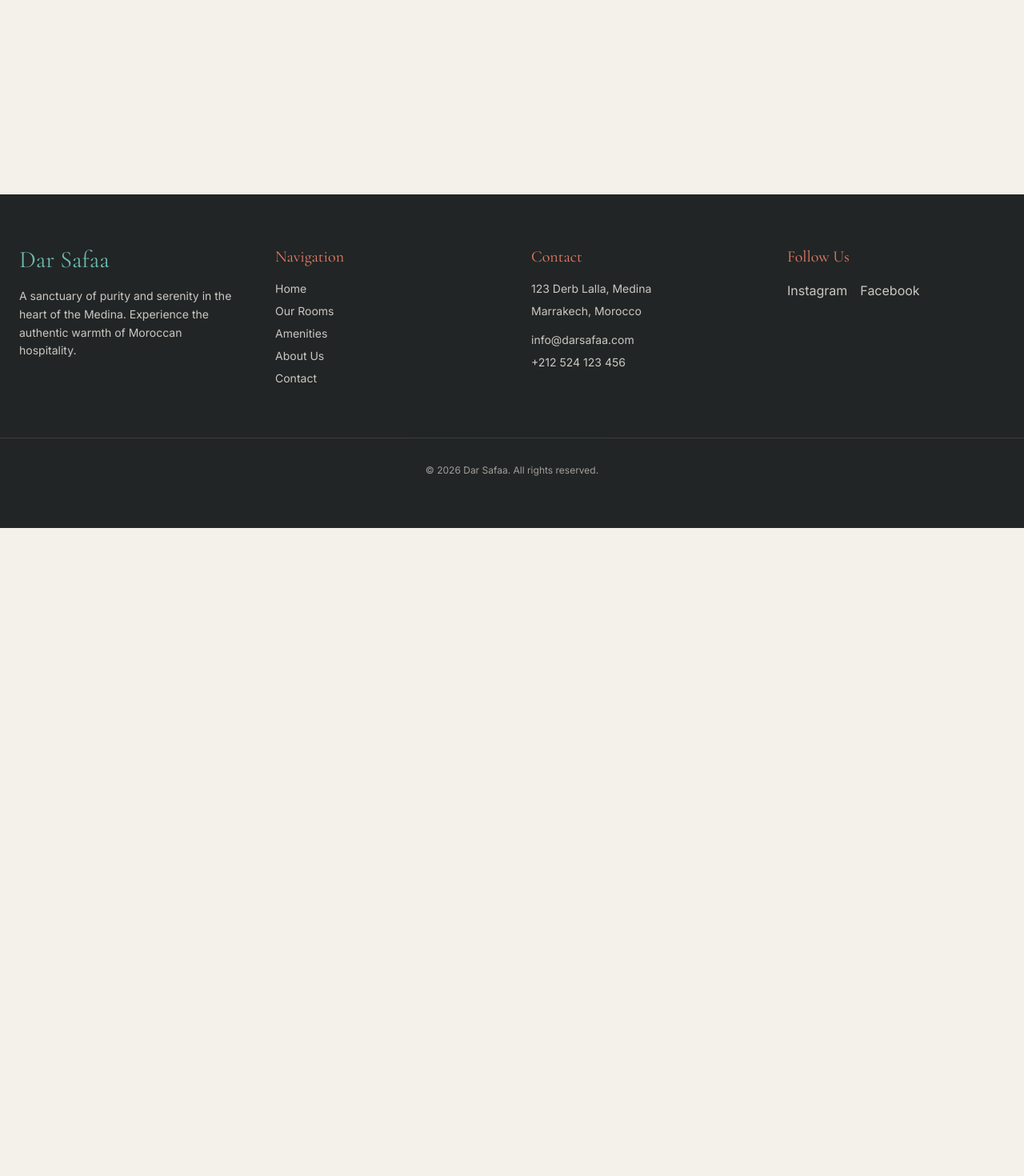
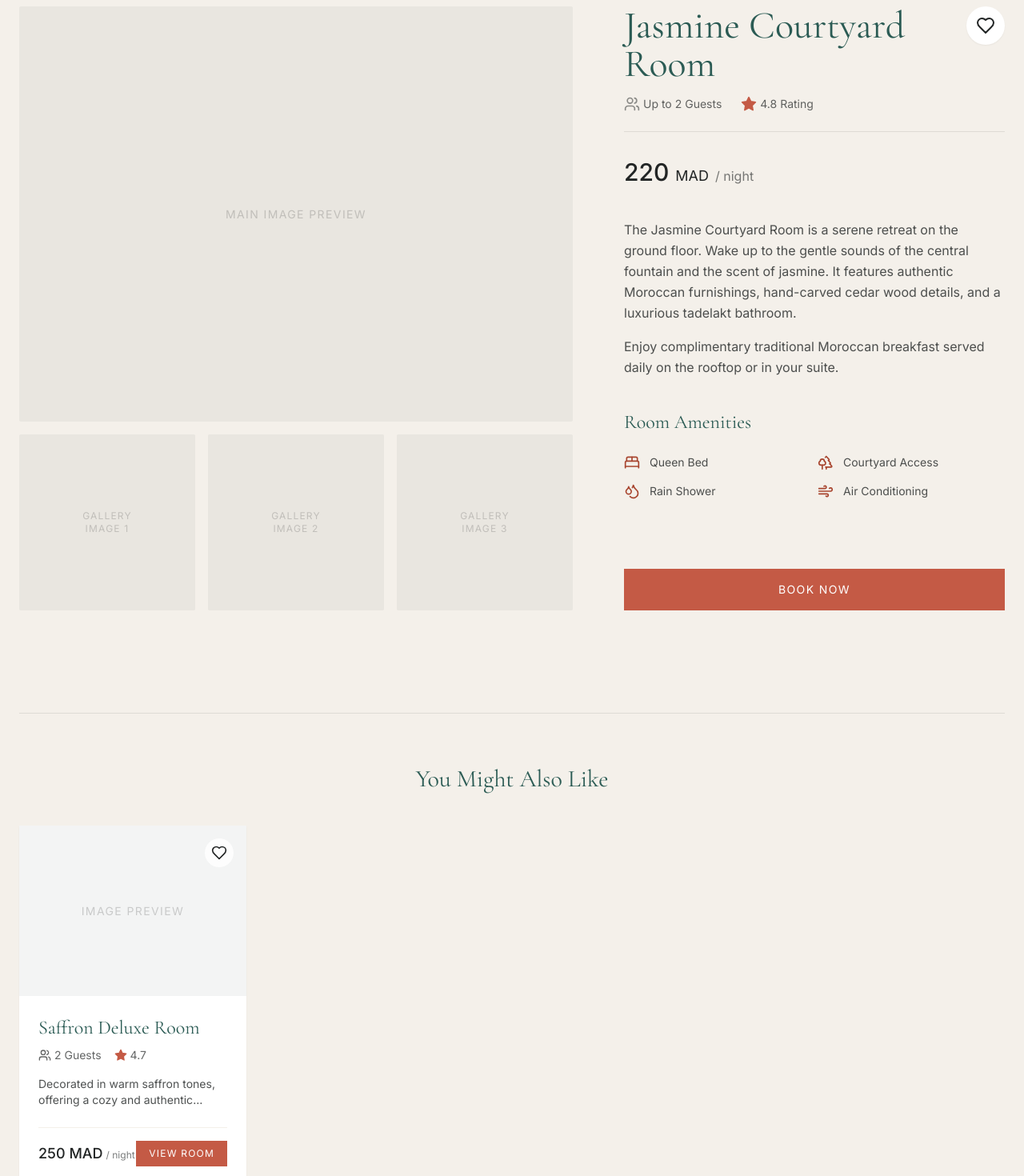
Before and after one commit to AymaneKaidi/webuild_riadTemplate, a React (Vite) app: page /room/jasmine-courtyard-room in a window 1280 px wide. Shown: the part 140-1610 px from the top of the page at 80% size. Before the commit the page ends 800 px from the top, so only its background shows below. Built offline with nearby package versions, Linux system fonts and the light colour scheme; a web font is replaced by a local one.

Commit message:
feat: implement room detail page with navigation and dynamic routing

```diff
--- a/package.json
+++ b/package.json
@@ -12,6 +12,7 @@
   },
   "dependencies": {
     "lucide-react": "^0.263.1",
+    "framer-motion": "^11.0.0",
     "react": "^18.2.0",
     "react-dom": "^18.2.0",
     "react-router-dom": "^6.14.2"
--- a/src/App.tsx
+++ b/src/App.tsx
@@ -3,6 +3,7 @@ import Navbar from './components/layout/Navbar';
 import Footer from './components/layout/Footer';
 import Home from './pages/Home';
 import Rooms from './pages/Rooms';
+import RoomDetailPage from './pages/RoomDetailPage';
 import './index.css';
 
 function App() {
@@ -14,6 +15,7 @@ function App() {
           <Routes>
             <Route path="/" element={<Home />} />
             <Route path="/rooms" element={<Rooms />} />
+            <Route path="/room/:slug" element={<RoomDetailPage />} />
           </Routes>
         </main>
         <Footer />
--- a/src/components/rooms/RoomCard.tsx
+++ b/src/components/rooms/RoomCard.tsx
@@ -1,5 +1,7 @@
 import { useState } from 'react';
 import { Heart, Star, Users } from 'lucide-react';
+import { Link } from 'react-router-dom';
+import { motion } from 'framer-motion';
 
 interface Room {
   id: string;
@@ -16,15 +18,25 @@ interface Room {
 export default function RoomCard({ room }: { room: Room }) {
   const [isWishlisted, setIsWishlisted] = useState(false);
 
+  const toggleWishlist = (e: React.MouseEvent) => {
+    e.preventDefault();
+    e.stopPropagation();
+    setIsWishlisted(!isWishlisted);
+  };
+
   return (
-    <div className="group flex flex-col bg-white overflow-hidden shadow-sm hover:shadow-md transition-shadow duration-300">
+    <motion.div whileHover={{ y: -5 }} className="h-full">
+      <Link
+        to={`/room/${room.slug}`}
+        className="group flex flex-col h-full bg-white overflow-hidden shadow-sm hover:shadow-md transition-shadow duration-300 cursor-pointer"
+      >
         {/* Image Placeholder */}
         <div className="relative aspect-[4/3] bg-charcoal/5 overflow-hidden">
           <div className="absolute inset-0 flex items-center justify-center text-charcoal/20 font-body text-sm tracking-widest uppercase">
             Image Preview
           </div>
           <button
-          onClick={() => setIsWishlisted(!isWishlisted)}
+            onClick={toggleWishlist}
             className="absolute top-4 right-4 z-10 p-2 bg-white/80 backdrop-blur-sm rounded-full hover:bg-white transition-colors"
           >
             <Heart className={`w-5 h-5 transition-colors ${isWishlisted ? 'fill-terracotta text-terracotta' : 'text-charcoal'}`} />
@@ -57,11 +69,12 @@ export default function RoomCard({ room }: { room: Room }) {
               <span className="text-lg font-medium text-charcoal">{room.price} {room.currency}</span>
               <span className="text-xs text-charcoal/60 ml-1">/ night</span>
             </div>
-          <button className="px-4 py-2 bg-terracotta text-white font-body text-xs uppercase tracking-widest hover:bg-terracotta-dark transition-colors">
+            <div className="px-4 py-2 bg-terracotta text-white font-body text-xs uppercase tracking-widest hover:bg-terracotta-dark transition-colors">
               View Room
-          </button>
             </div>
           </div>
         </div>
+      </Link>
+    </motion.div>
   );
 }
--- /dev/null
+++ b/src/pages/RoomDetailPage.tsx
@@ -0,0 +1,163 @@
+import { useState, useEffect } from 'react';
+import { useParams, Link, useNavigate } from 'react-router-dom';
+import { motion } from 'framer-motion';
+import {
+  ArrowLeft, Heart, Star, Users, BedDouble,
+  Sun, Droplets, Flame, Wind, Sofa, Eye, Bell, Trees
+} from 'lucide-react';
+import roomsData from '../data/rooms.json';
+import RoomGrid from '../components/rooms/RoomGrid';
+
+const amenityIconMap: Record<string, React.ReactNode> = {
+  "King Bed": <BedDouble className="w-5 h-5" />,
+  "Queen Bed": <BedDouble className="w-5 h-5" />,
+  "1 King Bed": <BedDouble className="w-5 h-5" />,
+  "2 Twin Beds": <BedDouble className="w-5 h-5" />,
+  "Two King Beds": <BedDouble className="w-5 h-5" />,
+  "Private Terrace": <Sun className="w-5 h-5" />,
+  "Private Rooftop": <Sun className="w-5 h-5" />,
+  "Private Patio": <Trees className="w-5 h-5" />,
+  "Balcony": <Sun className="w-5 h-5" />,
+  "Plunge Pool": <Droplets className="w-5 h-5" />,
+  "Direct Pool Access": <Droplets className="w-5 h-5" />,
+  "Rain Shower": <Droplets className="w-5 h-5" />,
+  "Two Bathrooms": <Droplets className="w-5 h-5" />,
+  "Fireplace": <Flame className="w-5 h-5" />,
+  "Air Conditioning": <Wind className="w-5 h-5" />,
+  "Sofa Bed": <Sofa className="w-5 h-5" />,
+  "Living Area": <Sofa className="w-5 h-5" />,
+  "Garden View": <Trees className="w-5 h-5" />,
+  "Courtyard Access": <Trees className="w-5 h-5" />,
+  "Medina View": <Eye className="w-5 h-5" />,
+  "Panoramic Views": <Eye className="w-5 h-5" />,
+  "Butler Service": <Bell className="w-5 h-5" />,
+};
+
+export default function RoomDetailPage() {
+  const { slug } = useParams<{ slug: string }>();
+  const navigate = useNavigate();
+  const [isWishlisted, setIsWishlisted] = useState(false);
+
+  // Scroll to top when slug changes
+  useEffect(() => {
+    window.scrollTo(0, 0);
+  }, [slug]);
+
+  const room = roomsData.find(r => r.slug === slug);
+
+  if (!room) {
+    return (
+      <div className="min-h-screen bg-sand pt-32 px-6 text-center">
+        <h1 className="font-heading text-4xl text-charcoal mb-4">Room Not Found</h1>
+        <button onClick={() => navigate('/rooms')} className="text-terracotta underline">Return to Rooms</button>
+      </div>
+    );
+  }
+
+  const relatedRooms = roomsData
+    .filter(r => r.category === room.category && r.id !== room.id)
+    .slice(0, 3); // Get up to 3
+
+  return (
+    <div className="min-h-screen bg-sand text-charcoal pt-24 pb-24">
+      <div className="max-w-7xl mx-auto px-6">
+        {/* Back Button */}
+        <Link to="/rooms" className="inline-flex items-center space-x-2 text-charcoal/60 hover:text-terracotta transition-colors mb-8 font-body text-sm uppercase tracking-widest">
+          <ArrowLeft className="w-4 h-4" />
+          <span>Back to Rooms</span>
+        </Link>
+
+        <motion.div
+          initial={{ opacity: 0, y: 20 }}
+          animate={{ opacity: 1, y: 0 }}
+          transition={{ duration: 0.6, ease: "easeOut" }}
+        >
+          {/* Main Layout */}
+          <div className="grid grid-cols-1 lg:grid-cols-12 gap-12 lg:gap-16">
+
+            {/* Gallery Section */}
+            <div className="lg:col-span-7">
+              <div className="aspect-[4/3] bg-charcoal/5 rounded-sm relative overflow-hidden mb-4">
+                <div className="absolute inset-0 flex items-center justify-center text-charcoal/20 font-body text-sm tracking-widest uppercase">
+                  Main Image Preview
+                </div>
+              </div>
+              <div className="grid grid-cols-3 gap-4">
+                {[1, 2, 3].map(i => (
+                  <div key={i} className="aspect-square bg-charcoal/5 rounded-sm relative overflow-hidden">
+                    <div className="absolute inset-0 flex items-center justify-center text-charcoal/20 font-body text-xs tracking-widest uppercase text-center p-2">
+                      Gallery<br/>Image {i}
+                    </div>
+                  </div>
+                ))}
+              </div>
+            </div>
+
+            {/* Details Section */}
+            <div className="lg:col-span-5 flex flex-col">
+              <div className="flex justify-between items-start mb-4">
+                <h1 className="font-heading text-4xl md:text-5xl text-teal">{room.name}</h1>
+                <button
+                  onClick={() => setIsWishlisted(!isWishlisted)}
+                  className="p-3 bg-white shadow-sm rounded-full hover:shadow-md transition-all shrink-0 ml-4"
+                >
+                  <Heart className={`w-6 h-6 transition-colors ${isWishlisted ? 'fill-terracotta text-terracotta' : 'text-charcoal'}`} />
+                </button>
+              </div>
+
+              <div className="flex items-center space-x-6 text-sm font-body text-charcoal/70 mb-8 border-b border-charcoal/10 pb-6">
+                <div className="flex items-center space-x-1">
+                  <Users className="w-5 h-5 text-charcoal/50" />
+                  <span>Up to {room.guestCount} Guests</span>
+                </div>
+                <div className="flex items-center space-x-1">
+                  <Star className="w-5 h-5 text-terracotta fill-terracotta" />
+                  <span>{room.rating.toFixed(1)} Rating</span>
+                </div>
+              </div>
+
+              <div className="mb-8">
+                <div className="flex items-baseline mb-2">
+                  <span className="font-body text-3xl font-medium text-charcoal">{room.price}</span>
+                  <span className="font-body text-lg text-charcoal ml-2">{room.currency}</span>
+                  <span className="font-body text-charcoal/60 ml-2">/ night</span>
+                </div>
+              </div>
+
+              <div className="font-body text-charcoal/80 leading-relaxed space-y-4 mb-10">
+                <p>{room.longDescription}</p>
+                <p>Enjoy complimentary traditional Moroccan breakfast served daily on the rooftop or in your suite.</p>
+              </div>
+
+              <div className="mb-10">
+                <h3 className="font-heading text-2xl text-teal mb-6">Room Amenities</h3>
+                <div className="grid grid-cols-2 gap-y-4 gap-x-2 font-body text-sm text-charcoal/80">
+                  {room.amenities.map((amenity, idx) => (
+                    <div key={idx} className="flex items-center space-x-3">
+                      <div className="text-terracotta-dark">
+                        {amenityIconMap[amenity] || <Star className="w-5 h-5" />}
+                      </div>
+                      <span>{amenity}</span>
+                    </div>
+                  ))}
+                </div>
+              </div>
+
+              <button className="w-full py-4 bg-terracotta text-white font-body uppercase tracking-widest text-sm hover:bg-terracotta-dark transition-colors mt-auto">
+                Book Now
+              </button>
+            </div>
+          </div>
+        </motion.div>
+
+        {/* You Might Also Like Section */}
+        {relatedRooms.length > 0 && (
+          <div className="mt-32 border-t border-charcoal/10 pt-16">
+            <h2 className="font-heading text-3xl text-teal mb-10 text-center">You Might Also Like</h2>
+            <RoomGrid rooms={relatedRooms} />
+          </div>
+        )}
+      </div>
+    </div>
+  );
+}
```
Also changed, not shown: 2 other files (tests, documents, lock files or other folders). Lines whose indentation alone changed are shown as unchanged.
